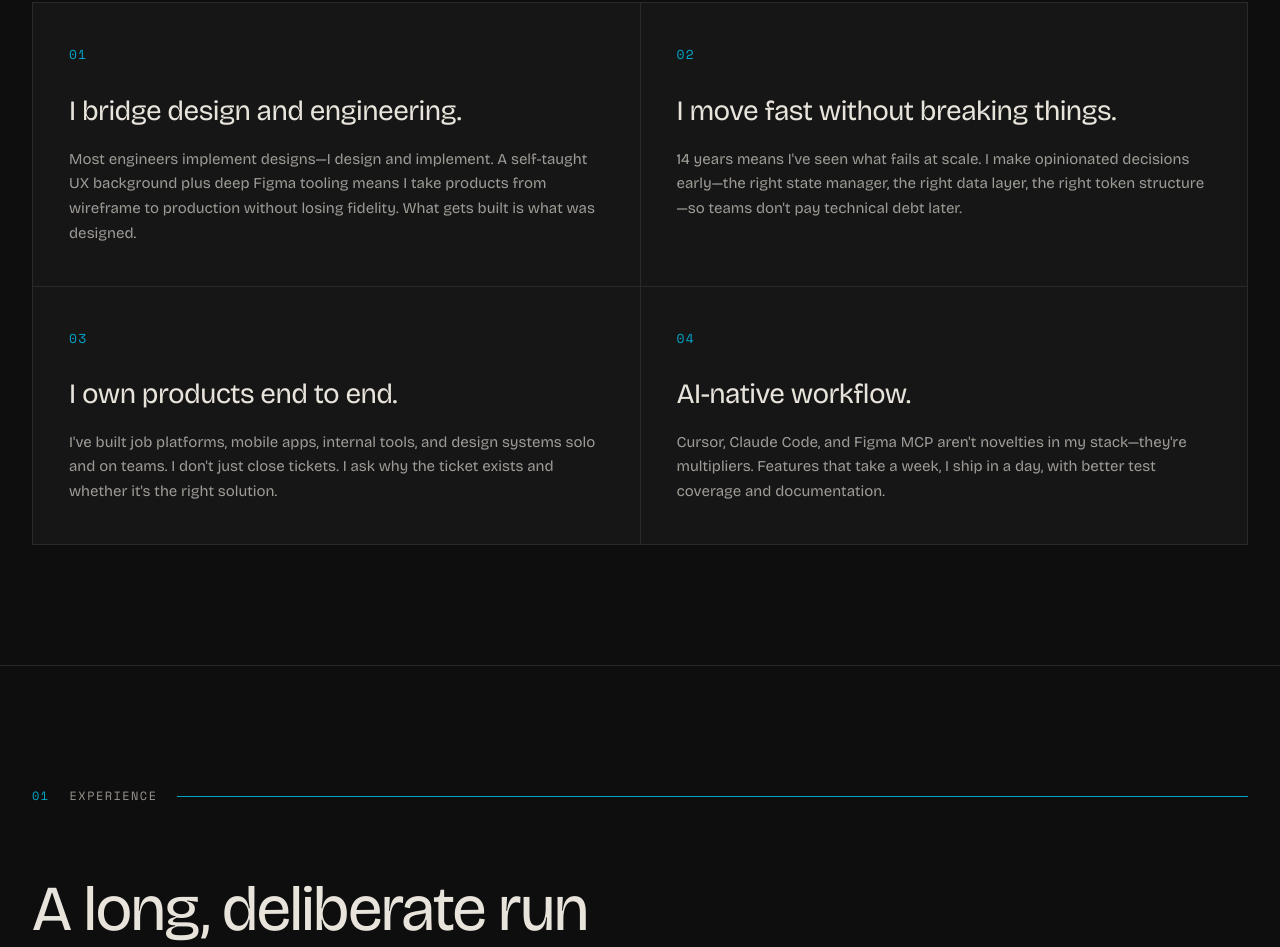
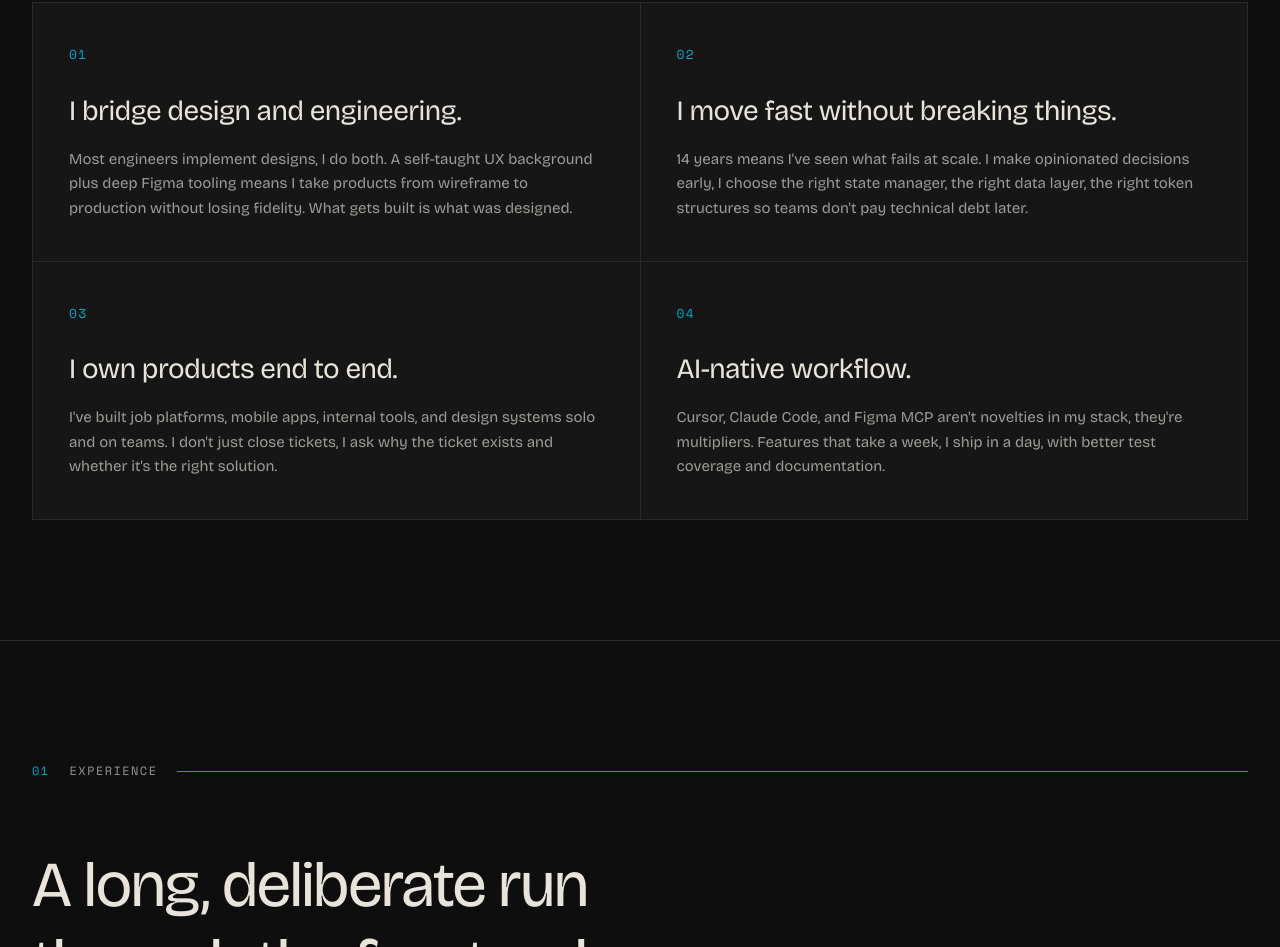
Before and after one commit to akshaybhende/portflio-website, a plain HTML site: page index.html in a window 1280 px wide. Shown: the part 1070-2017 px from the top of the page. Drawn offline with nearby package versions, Linux system fonts and the light colour scheme.

Commit message:
Refine text content in index.html for clarity and flow
- Updated phrasing in multiple sections to improve readability and coherence.
- Adjusted sentences to enhance the overall narrative and maintain a consistent tone.

```diff
--- a/index.html
+++ b/index.html
@@ -148,7 +148,7 @@
         <span class="value-num">01</span>
         <h3 class="value-title">I bridge design and engineering.</h3>
         <p class="value-body">
-          Most engineers implement designs—I design and implement. A self-taught
+          Most engineers implement designs, I do both. A self-taught
           UX background plus deep Figma tooling means I take products from wireframe
           to production without losing fidelity. What gets built is what was designed.
         </p>
@@ -159,8 +159,8 @@
         <h3 class="value-title">I move fast without breaking things.</h3>
         <p class="value-body">
           14 years means I've seen what fails at scale. I make opinionated decisions
-          early—the right state manager, the right data layer, the right token
-          structure—so teams don't pay technical debt later.
+          early, I choose the right state manager, the right data layer, the right token
+          structures so teams don't pay technical debt later.
         </p>
       </article>
 
@@ -169,7 +169,7 @@
         <h3 class="value-title">I own products end to end.</h3>
         <p class="value-body">
           I've built job platforms, mobile apps, internal tools, and design systems
-          solo and on teams. I don't just close tickets. I ask why the ticket exists
+          solo and on teams. I don't just close tickets, I ask why the ticket exists
           and whether it's the right solution.
         </p>
       </article>
@@ -178,7 +178,7 @@
         <span class="value-num">04</span>
         <h3 class="value-title">AI-native workflow.</h3>
         <p class="value-body">
-          Cursor, Claude Code, and Figma MCP aren't novelties in my stack—they're
+          Cursor, Claude Code, and Figma MCP aren't novelties in my stack, they're
           multipliers. Features that take a week, I ship in a day, with better
           test coverage and documentation.
         </p>
```
